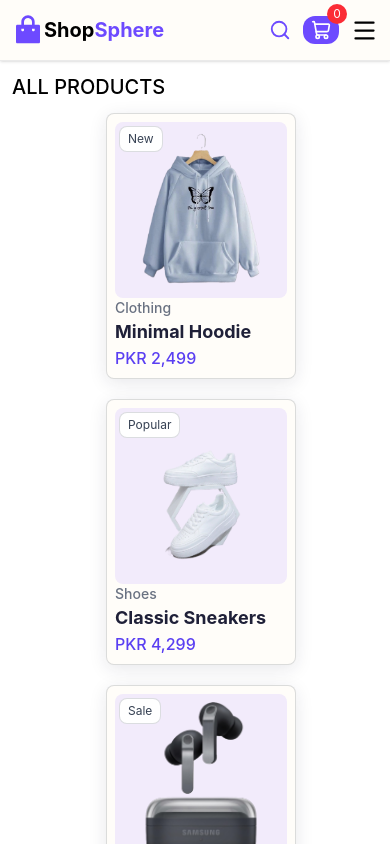
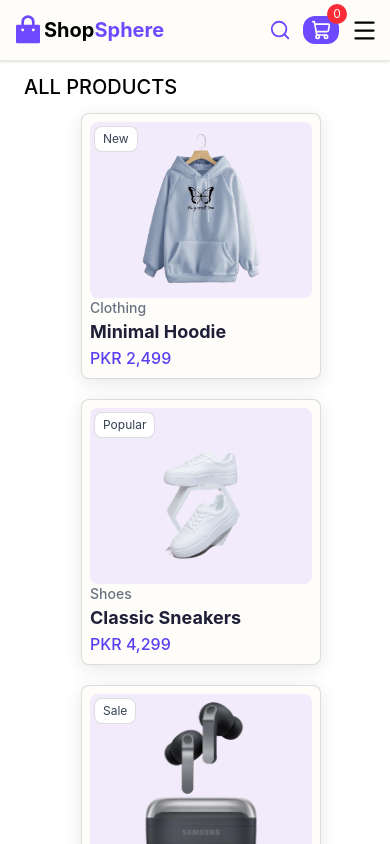
Before and after one commit to fiza-fehmi/Ecommerce-Store, a React (Vite) app: page / in a window 390 px wide. Shown: the top 844 px of the page. Built offline with nearby package versions, Linux system fonts and the light colour scheme.

Commit message:
Updated product card width for better responsiveness

```diff
--- a/src/components/Card.jsx
+++ b/src/components/Card.jsx
@@ -15,7 +15,7 @@
   return (
     <Link
       to={`/products/${id}`}
-      className="block w-[190px] border border-gray-600/20 rounded-lg cursor-pointer transition-all duration-300 overflow-hidden ease-in group p-2 bg-[#FFFDF9] shadow-[0_4px_18px_rgba(31,32,56,0.10)]"
+      className="block w-[240px] sm:w-[190px] border border-gray-600/20 rounded-lg cursor-pointer transition-all duration-300 overflow-hidden ease-in group p-2 bg-[#FFFDF9] shadow-[0_4px_18px_rgba(31,32,56,0.10)]"
     >
       <div className="relative h-44 items-center rounded-lg justify-center w-full overflow-hidden flex  bg-[#F2EBFB]">
         <img className={` ${imageSize()}h-full w-full object-contain transition-all duration-200 ease-in group-hover:scale-110 rounded-lg relative`} src={img} alt={productName} />
--- a/src/components/CardBar.jsx
+++ b/src/components/CardBar.jsx
@@ -5,7 +5,7 @@
   return (
     <div>
        <div className="flex">
-        <h1 className="uppercase text-black font-medium text-xl py-3">All Products</h1>
+        <h1 className="uppercase text-black font-medium text-xl py-3 px-3">All Products</h1>
       </div>
       <div className="flex flex-wrap justify-center gap-5">
       {products.map((link)=>(
```
